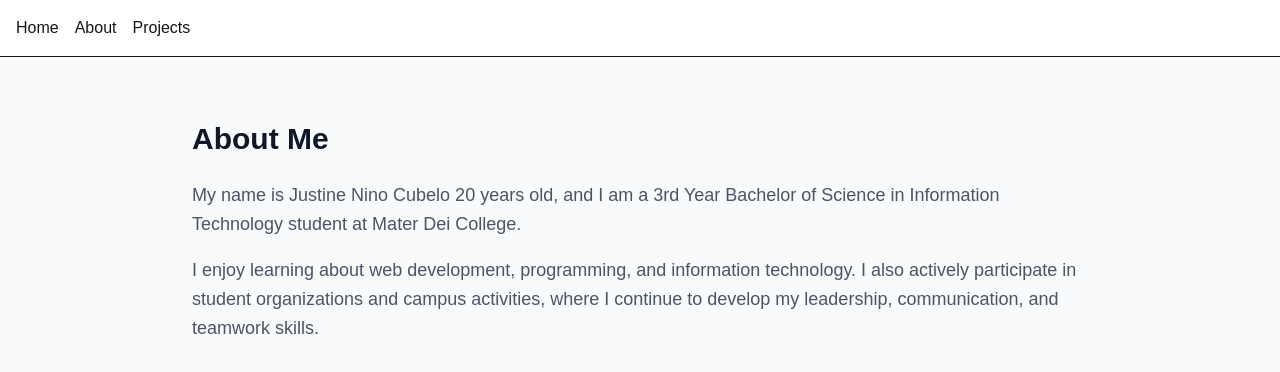
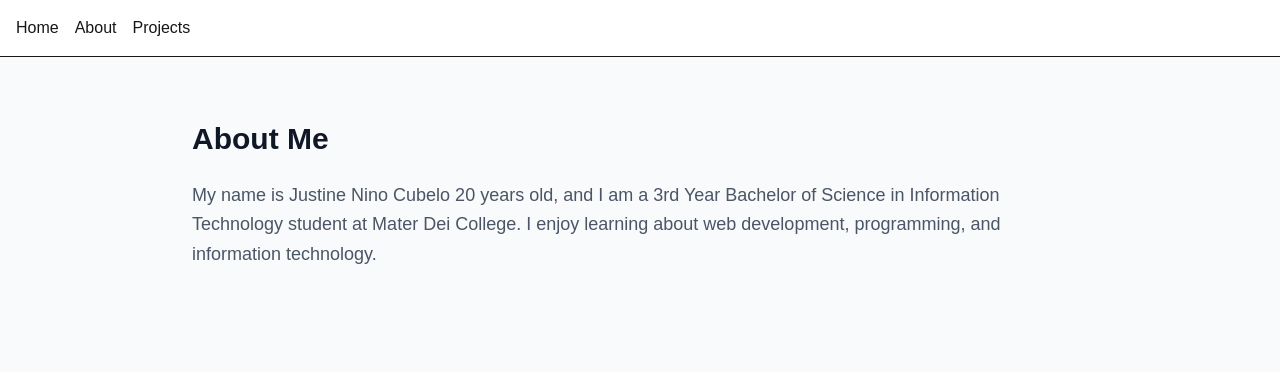
Before and after one commit to justineninocubelo-wq/DC304_Activity, a Next.js app: page /about in a window 1280 px wide. Shown: the top 372 px of the page. Built offline with nearby package versions, Linux system fonts and the light colour scheme.

Commit message:
revised about screen

```diff
--- a/app/about/page.tsx
+++ b/app/about/page.tsx
@@ -11,15 +11,8 @@ export default function AboutPage() {
             My name is Justine Nino Cubelo 20 years old, and I am a
             3rd Year Bachelor of Science in Information Technology
             student at Mater Dei College.
-            </p>
-
-            <p className="mt-4 text-lg leading-relaxed text-gray-600">
             I enjoy learning about web development,
             programming, and information technology.
-            I also actively participate in student
-            organizations and campus activities, where
-            I continue to develop my leadership,
-            communication, and teamwork skills.
             </p>
         </div>
         </main>
```
